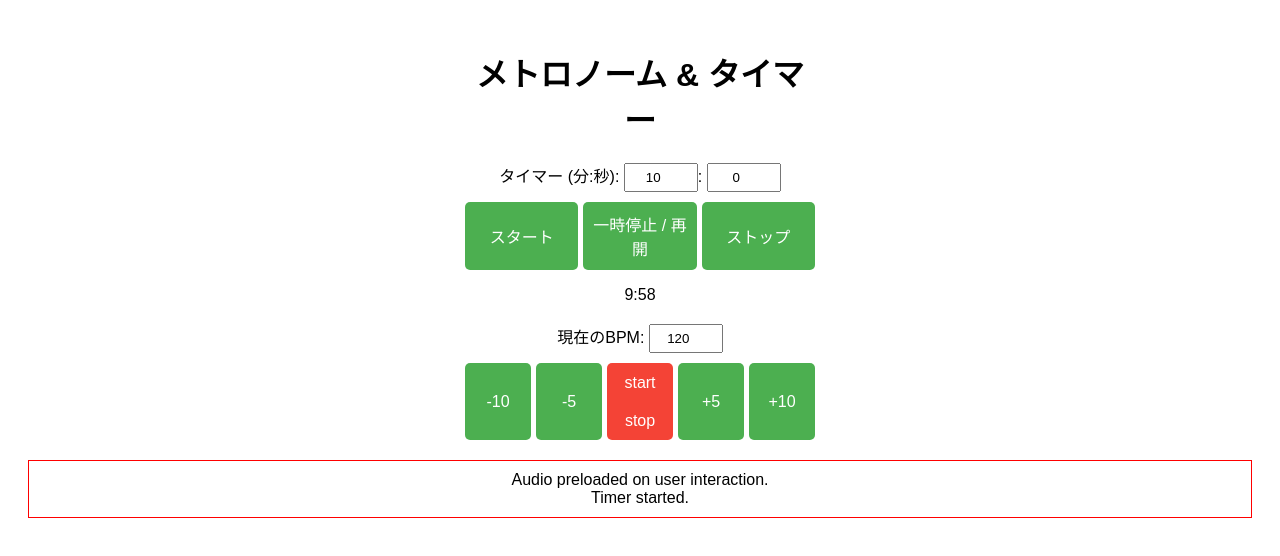
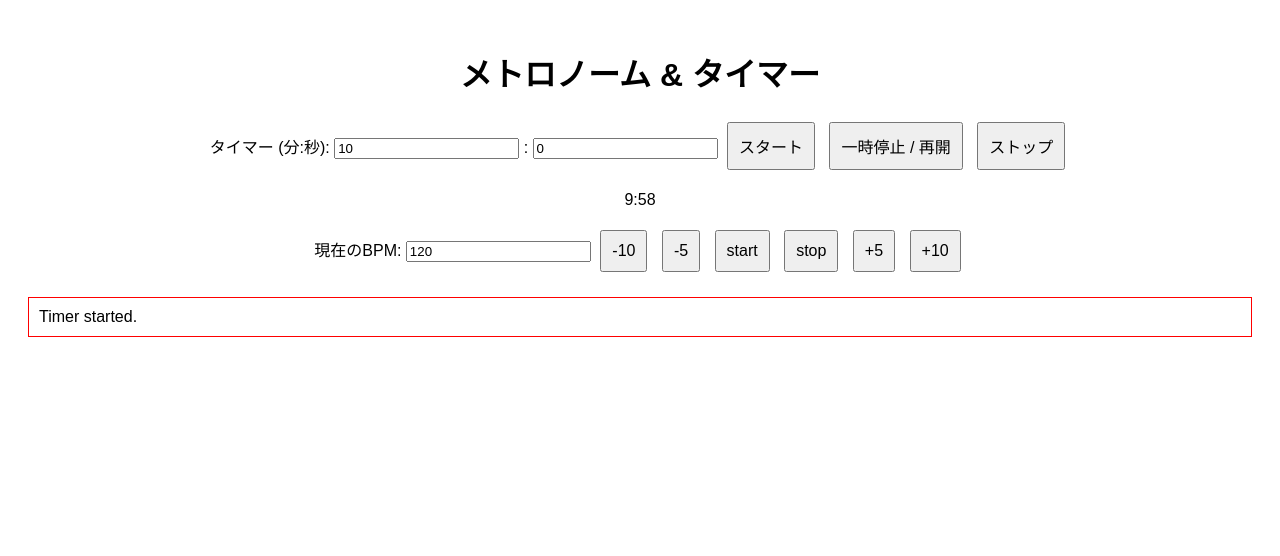
Before and after one commit to RootMusicWorks/GuitarPractice, a plain HTML site: page index.html in a window 1280 px wide. Both pictures are taken after a click on the button "スタート". Drawn offline with Linux system fonts and the light colour scheme.

Commit message:
Add files via upload

```diff
--- a/index.html
+++ b/index.html
@@ -1,43 +1,34 @@
+
 <!DOCTYPE html>
-<html lang="ja">
+<html lang="en">
 <head>
     <meta charset="UTF-8">
     <meta name="viewport" content="width=device-width, initial-scale=1.0">
-    <title>メトロノーム＆タイマー</title>
+    <title>Metronome & Timer</title>
     <link rel="stylesheet" href="styles.css">
-    <link rel="manifest" href="manifest.json">
 </head>
 <body>
-    <div class="container">
-        <h1>メトロノーム & タイマー</h1>
-
-        <!-- Timer Section -->
-        <div class="timer-section">
-            <label for="timerInput">タイマー (分:秒):</label>
-            <input type="number" id="minutesInput" value="10" min="0">:
-            <input type="number" id="secondsInput" value="0" min="0" max="59">
-            <div class="timer-buttons">
-                <button onclick="startTimer()">スタート</button>
-                <button onclick="pauseTimer()">一時停止 / 再開</button>
-                <button onclick="resetTimer()">ストップ</button>
-            </div>
-            <p id="timerDisplay">10:00</p>
-        </div>
-
-        <!-- Metronome Section -->
-        <div class="bpm-display">
-            <label for="bpmInput">現在のBPM:</label>
-            <input type="number" id="bpmInput" value="120">
-        </div>
-        <div class="bpm-buttons">
-            <button onclick="adjustBPM(-10)">-10</button>
-            <button onclick="adjustBPM(-5)">-5</button>
-            <button class="play-button" onclick="toggleMetronome()"><span>start</span><br><span>stop</span></button>
-            <button onclick="adjustBPM(5)">+5</button>
-            <button onclick="adjustBPM(10)">+10</button>
-        </div>
+    <h1>メトロノーム & タイマー</h1>
+    <div>
+        <label>タイマー (分:秒): </label>
+        <input id="minutes" type="number" min="0" value="10"> :
+        <input id="seconds" type="number" min="0" value="0">
+        <button id="startTimer">スタート</button>
+        <button id="pauseResumeTimer">一時停止 / 再開</button>
+        <button id="stopTimer">ストップ</button>
+        <p id="timeDisplay">10:00</p>
     </div>
-    <audio id="alarmSound" src="alarm.mp3" preload="auto"></audio>
+    <div>
+        <label>現在のBPM: </label>
+        <input id="bpm" type="number" value="120">
+        <button id="minus10">-10</button>
+        <button id="minus5">-5</button>
+        <button id="startMetronome">start</button>
+        <button id="stopMetronome">stop</button>
+        <button id="plus5">+5</button>
+        <button id="plus10">+10</button>
+    </div>
+    <div id="log" style="border: 1px solid red; padding: 10px; margin-top: 20px;"></div>
     <script src="script.js"></script>
 </body>
 </html>
--- a/script.js
+++ b/script.js
@@ -1,132 +1,90 @@
 
-let tempo = 120;
-let bpmInput = document.getElementById("bpmInput");
-const clickAudio = new Audio('click.mp3');
-const alarmAudio = new Audio('alarm.mp3');
-clickAudio.preload = 'auto';
-alarmAudio.preload = 'auto';
+let audioContext;
+let clickSoundBuffer;
+let metronomeInterval;
+let timerInterval;
 
-let metronomeRunning = false;
-
-// ✅ Debug Log Display Setup
-const debugLog = document.createElement('div');
-debugLog.style.border = "1px solid red";
-debugLog.style.padding = "10px";
-debugLog.style.marginTop = "20px";
-document.body.appendChild(debugLog);
-
-function logMessage(message) {
-    console.log(message);
-    debugLog.innerHTML += message + "<br>";
+// Initialize audio
+async function initializeAudio() {
+    audioContext = new (window.AudioContext || window.webkitAudioContext)();
+    const response = await fetch('click.mp3');
+    const arrayBuffer = await response.arrayBuffer();
+    clickSoundBuffer = await audioContext.decodeAudioData(arrayBuffer);
+    log('Audio initialized and click sound loaded.');
 }
 
-// ✅ iOS Click Sound Fix using Immediate Interaction
+// Play click sound
 function playClickSound() {
-    try {
-        clickAudio.pause();  // Stop any ongoing playback
-        clickAudio.currentTime = 0;  // Reset audio for immediate replay
-        clickAudio.play();
-        logMessage("Click sound played using HTMLAudioElement.");
-    } catch (error) {
-        logMessage("Error playing click sound: " + error);
-    }
+    const source = audioContext.createBufferSource();
+    source.buffer = clickSoundBuffer;
+    source.connect(audioContext.destination);
+    source.start(0);
 }
 
-// ✅ Metronome Toggle with Explicit Preload
-function toggleMetronome() {
-    if (!metronomeRunning) {
-        metronomeRunning = true;
-        playClickSound();
-        metronomeInterval = setInterval(playClickSound, (60 / tempo) * 1000);
-    } else {
-        metronomeRunning = false;
-        clearInterval(metronomeInterval);
-        logMessage("Metronome stopped.");
-    }
+// Log function for debugging
+function log(message) {
+    const logDiv = document.getElementById('log');
+    logDiv.textContent += message + '\n';
 }
 
-// ✅ Timer Section
-let timerTimeRemaining = 600;
-let timerRunning = false;
-let timerInterval = null;
+// Metronome controls
+document.getElementById('startMetronome').addEventListener('click', () => {
+    const bpm = parseInt(document.getElementById('bpm').value);
+    if (isNaN(bpm) || bpm <= 0) {
+        alert('Please enter a valid BPM value.');
+        return;
+    }
+    if (!audioContext) initializeAudio();
+    const interval = 60000 / bpm;
+    clearInterval(metronomeInterval);
+    metronomeInterval = setInterval(playClickSound, interval);
+    log('Metronome started at ' + bpm + ' BPM.');
+});
 
-function startTimer() {
-    try {
-        if (!timerRunning) {
-            const minutes = parseInt(document.getElementById("minutesInput").value) || 0;
-            const seconds = parseInt(document.getElementById("secondsInput").value) || 0;
-            timerTimeRemaining = minutes * 60 + seconds;
-            updateTimerDisplay();
+document.getElementById('stopMetronome').addEventListener('click', () => {
+    clearInterval(metronomeInterval);
+    log('Metronome stopped.');
+});
 
-            timerRunning = true;
-            timerInterval = setInterval(() => {
-                if (timerTimeRemaining > 0) {
-                    timerTimeRemaining--;
-                    updateTimerDisplay();
-                }
-                if (timerTimeRemaining <= 0) {
-                    clearInterval(timerInterval);
-                    timerRunning = false;
-                    playAlarmSound();
-                }
-            }, 1000);
-            logMessage("Timer started.");
+// Timer controls
+document.getElementById('startTimer').addEventListener('click', () => {
+    const minutes = parseInt(document.getElementById('minutes').value) || 0;
+    const seconds = parseInt(document.getElementById('seconds').value) || 0;
+    let totalSeconds = minutes * 60 + seconds;
+    if (totalSeconds <= 0) {
+        alert('Please set a valid timer duration.');
+        return;
+    }
+    clearInterval(timerInterval);
+    timerInterval = setInterval(() => {
+        if (totalSeconds <= 0) {
+            clearInterval(timerInterval);
+            playClickSound();
+            log('Timer finished and click sound played.');
+        } else {
+            totalSeconds--;
+            const displayMinutes = Math.floor(totalSeconds / 60);
+            const displaySeconds = totalSeconds % 60;
+            document.getElementById('timeDisplay').textContent =
+                displayMinutes + ':' + (displaySeconds < 10 ? '0' : '') + displaySeconds;
         }
-    } catch (error) {
-        logMessage("Error starting timer: " + error);
+    }, 1000);
+    log('Timer started.');
+});
+
+document.getElementById('pauseResumeTimer').addEventListener('click', () => {
+    if (timerInterval) {
+        clearInterval(timerInterval);
+        timerInterval = null;
+        log('Timer paused.');
+    } else {
+        document.getElementById('startTimer').click();
+        log('Timer resumed.');
     }
-}
+});
 
-function pauseTimer() {
-    if (timerRunning) {
-        clearInterval(timerInterval);
-        timerRunning = false;
-        logMessage("Timer paused.");
-    } else {
-        startTimer();
-    }
-}
-
-function resetTimer() {
+document.getElementById('stopTimer').addEventListener('click', () => {
     clearInterval(timerInterval);
-    timerRunning = false;
-    timerTimeRemaining = 600;
-    updateTimerDisplay();
-    logMessage("Timer reset.");
-}
-
-function updateTimerDisplay() {
-    const minutes = Math.floor(timerTimeRemaining / 60);
-    const seconds = timerTimeRemaining % 60;
-    document.getElementById("timerDisplay").textContent = `${minutes}:${seconds.toString().padStart(2, '0')}`;
-}
-
-// ✅ Alarm Sound using HTMLAudioElement (no AudioContext)
-function playAlarmSound() {
-    try {
-        alarmAudio.pause();
-        alarmAudio.currentTime = 0;
-        alarmAudio.play().then(() => {
-            alert("タイマーが終了しました");
-            logMessage("Alarm sound played successfully.");
-        }).catch(error => {
-            logMessage("Error playing alarm sound: " + error);
-        });
-    } catch (error) {
-        logMessage("Error playing alarm: " + error);
-    }
-}
-
-// ✅ BPM Adjustment
-function adjustBPM(change) {
-    tempo += change;
-    bpmInput.value = tempo;
-    logMessage(`BPM adjusted to: ${tempo}`);
-}
-
-// ✅ Preload Audio on User Interaction
-window.addEventListener('pointerdown', () => {
-    clickAudio.load();
-    alarmAudio.load();
-    logMessage("Audio preloaded on user interaction.");
-}, { once: true });
+    document.getElementById('timeDisplay').textContent = '0:00';
+    log('Timer stopped.');
+});
--- a/styles.css
+++ b/styles.css
@@ -1,48 +1,15 @@
+
 body {
     font-family: Arial, sans-serif;
     text-align: center;
     padding: 20px;
 }
-
-.container {
-    max-width: 350px;
-    margin: 0 auto;
+button {
+    font-size: 16px;
+    padding: 10px;
+    margin: 5px;
 }
-
-.timer-section {
-    margin-bottom: 20px;
+#log {
+    white-space: pre-wrap;
+    text-align: left;
 }
-
-.timer-buttons, .bpm-buttons {
-    display: flex;
-    justify-content: space-between;
-    gap: 5px;
-    margin-top: 10px;
-}
-
-input[type="number"] {
-    width: 60px;
-    padding: 5px;
-    text-align: center;
-}
-
-button {
-    flex: 1;
-    padding: 10px;
-    font-size: 16px;
-    border: none;
-    border-radius: 5px;
-    background-color: #4CAF50;
-    color: white;
-    cursor: pointer;
-}
-
-.play-button {
-    background-color: #f44336;
-    line-height: 1.2;
-}
-
-.play-button span {
-    display: block;
-    font-size: 16px;
-}
```
